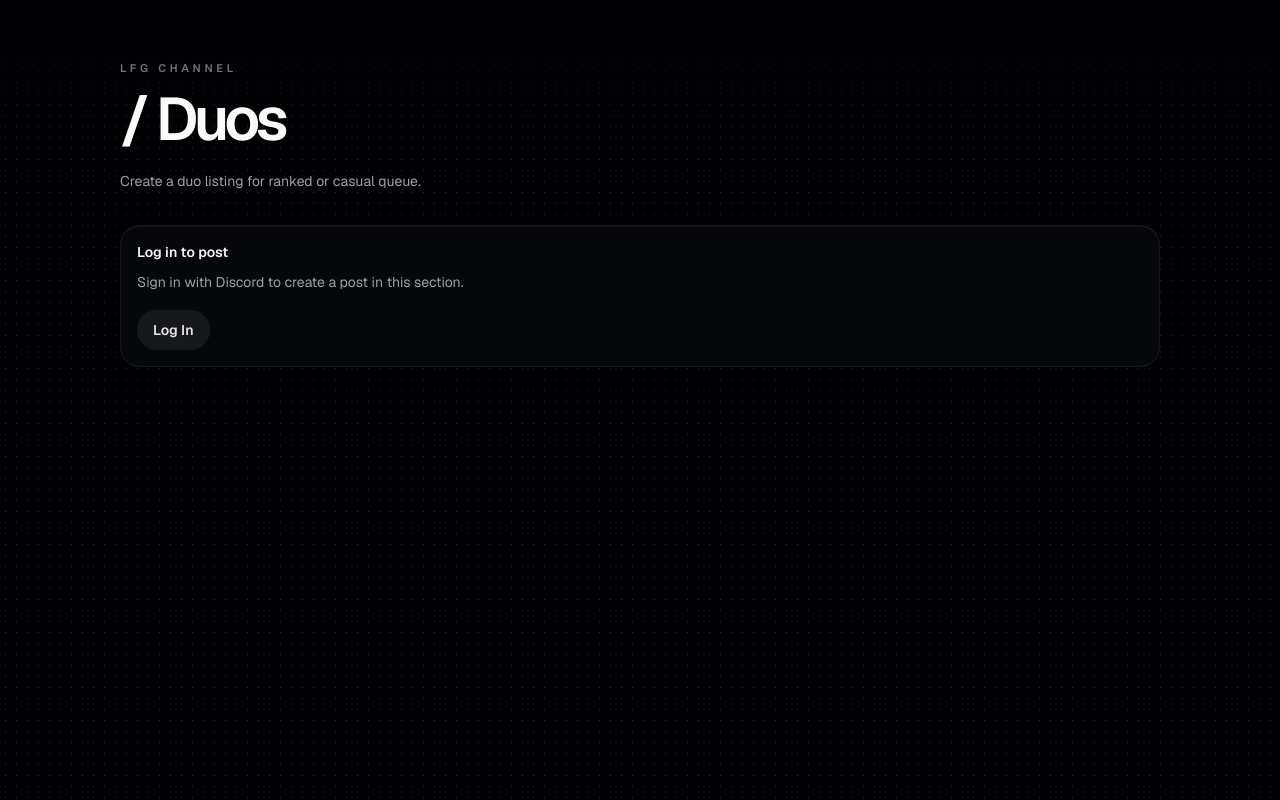
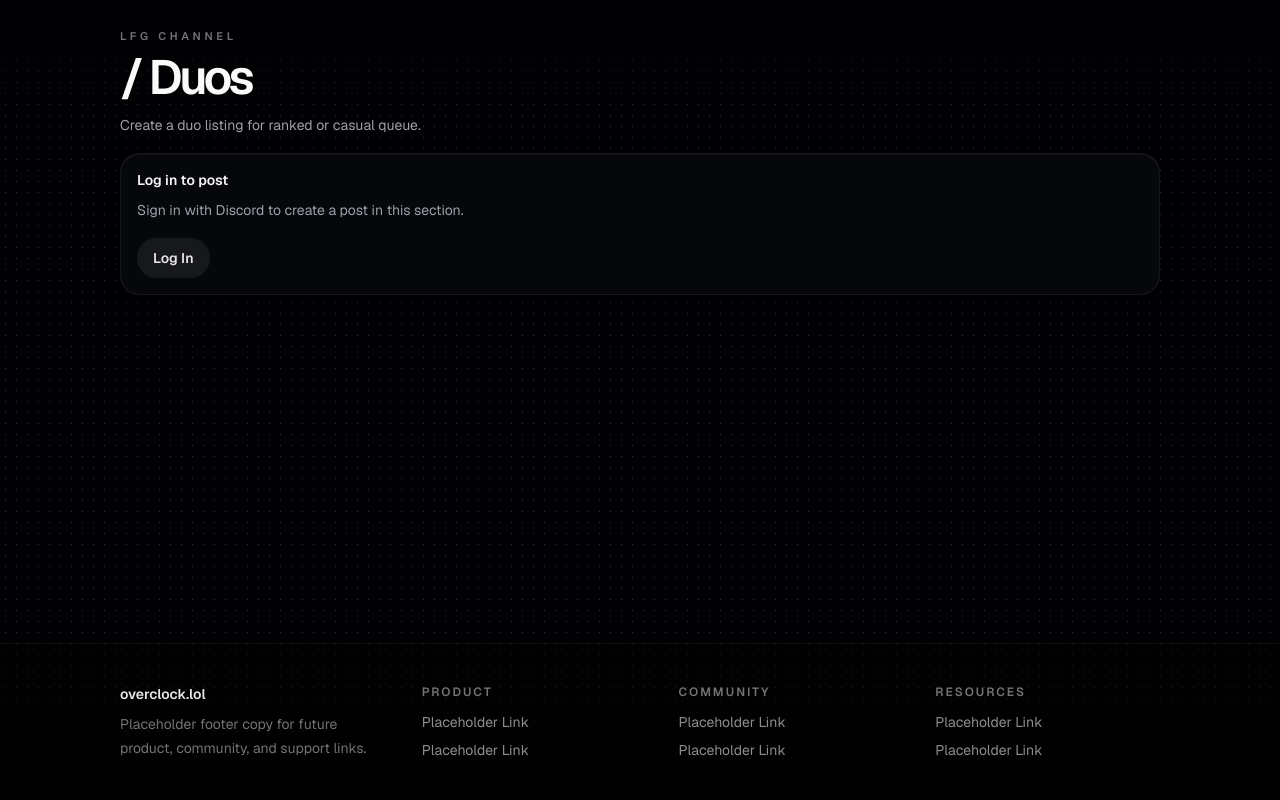
Before and after one commit to emijane/overclock.lol, a Next.js app in the folder overclock/: page /duos/create in a window 1280 px wide. Shown: the top 800 px of the page. Built offline with nearby package versions, Linux system fonts and the light colour scheme; no server answers.

Commit message:
create a post is now within its own page

```diff
--- a/overclock/app/components/global-background-shell.tsx
+++ b/overclock/app/components/global-background-shell.tsx
@@ -8,14 +8,14 @@ export function GlobalBackgroundShell({
     children,
 }: GlobalBackgroundShellProps) {
     return (
-        <div className="relative min-h-full flex-1 overflow-hidden bg-[#010103]">
+        <div className="relative min-h-screen flex-1 overflow-hidden bg-[#010103]">
             <div
                 aria-hidden="true"
                 className="pointer-events-none absolute inset-0"
             >
                 <div className="absolute inset-0 bg-[radial-gradient(circle_at_center,rgba(148,163,184,0.34)_0.45px,transparent_0.7px)] bg-[length:11px_11px] [mask-image:linear-gradient(to_bottom,transparent,black_14%,black_86%,transparent)]" />
             </div>
-            <div className="relative z-10 flex min-h-full flex-1 flex-col">
+            <div className="relative z-10 flex min-h-screen flex-1 flex-col">
                 {children}
             </div>
         </div>
--- a/overclock/app/components/global-footer.tsx
+++ b/overclock/app/components/global-footer.tsx
@@ -28,7 +28,7 @@ const footerGroups = [
 
 export function GlobalFooter() {
     return (
-        <footer className="mt-10 border-t border-white/5 bg-black/20 backdrop-blur-sm">
+        <footer className="mt-10 border-t border-white/5 bg-black/40">
             <PageContainer className="px-4 py-8 sm:px-6 sm:py-10">
                 <div className="grid gap-8 md:grid-cols-[minmax(0,1.2fr)_repeat(3,minmax(0,1fr))]">
                     <div className="max-w-sm">
--- a/overclock/app/layout.tsx
+++ b/overclock/app/layout.tsx
@@ -31,7 +31,7 @@ export default function RootLayout({
         >
             <body
                 suppressHydrationWarning
-                className="min-h-full flex flex-col bg-[#07080d] text-zinc-100"
+                className="min-h-screen flex flex-col bg-[#07080d] text-zinc-100"
             >
                 <GlobalBackgroundShell>
                     <GlobalAuthBar />
--- a/overclock/app/lfg/components/lfg-page-shell.tsx
+++ b/overclock/app/lfg/components/lfg-page-shell.tsx
@@ -240,21 +240,42 @@ export async function LFGPageShell({
   const visiblePostCount = pageData.posts.length;
   const displayTitle = type ? `/ ${title}` : title;
   const resolvedCreatePostHref = createPostHref ?? (type ? `/${type}/create` : "/lfg");
+  const isComposerOnlyPage = shouldShowComposer && !shouldShowFeed;
 
   return (
-    <main className="min-h-screen bg-[radial-gradient(circle_at_top,rgba(255,255,255,0.04),transparent_30%),radial-gradient(circle_at_20%_0%,rgba(56,189,248,0.08),transparent_24%),radial-gradient(circle_at_80%_10%,rgba(255,255,255,0.03),transparent_18%),#09090b] px-4 py-6 text-zinc-100 sm:px-6 sm:py-8">
+    <main
+      className={`bg-[radial-gradient(circle_at_top,rgba(255,255,255,0.04),transparent_30%),radial-gradient(circle_at_20%_0%,rgba(56,189,248,0.08),transparent_24%),radial-gradient(circle_at_80%_10%,rgba(255,255,255,0.03),transparent_18%),#09090b] px-4 text-zinc-100 sm:px-6 ${
+        isComposerOnlyPage
+          ? "flex flex-1 flex-col pb-0 pt-2 sm:pb-0 sm:pt-3"
+          : "min-h-screen py-6 sm:py-8"
+      }`}
+    >
       <AuthMessage message={message} type={messageType} variant="toast" />
-      <PageContainer className="flex flex-col gap-3">
+      <PageContainer
+        className={`flex flex-col ${
+          isComposerOnlyPage ? "flex-1 gap-2" : "gap-3"
+        }`}
+      >
         <section className="rounded-[28px]">
           <div className="overflow-hidden rounded-[28px]">
-            <header className="px-5 py-5 sm:px-6 sm:py-7">
-              <div className="space-y-5">
+            <header
+              className={`px-5 sm:px-6 ${
+                isComposerOnlyPage ? "py-3 sm:py-4" : "py-5 sm:py-7"
+              }`}
+            >
+              <div className={isComposerOnlyPage ? "space-y-3" : "space-y-5"}>
                 <div className="flex flex-col gap-4 sm:flex-row sm:items-start sm:justify-between">
-                  <div className="space-y-3">
+                  <div className={isComposerOnlyPage ? "space-y-2" : "space-y-3"}>
                     <p className="text-[11px] font-semibold uppercase tracking-[0.34em] text-zinc-500">
                       LFG Channel
                     </p>
-                    <h1 className="text-5xl font-semibold tracking-[-0.075em] text-zinc-50 sm:text-6xl">
+                    <h1
+                      className={`font-semibold tracking-[-0.075em] text-zinc-50 ${
+                        isComposerOnlyPage
+                          ? "text-4xl sm:text-5xl"
+                          : "text-5xl sm:text-6xl"
+                      }`}
+                    >
                       {displayTitle}
                     </h1>
                   </div>
@@ -279,7 +300,7 @@ export async function LFGPageShell({
               </div>
 
               {type && shouldShowComposer ? (
-                <section className="mt-8">
+                <section className={isComposerOnlyPage ? "mt-4" : "mt-8"}>
                   {!user ? (
                     <LFGActionNotice
                       ctaHref="/login"
```
